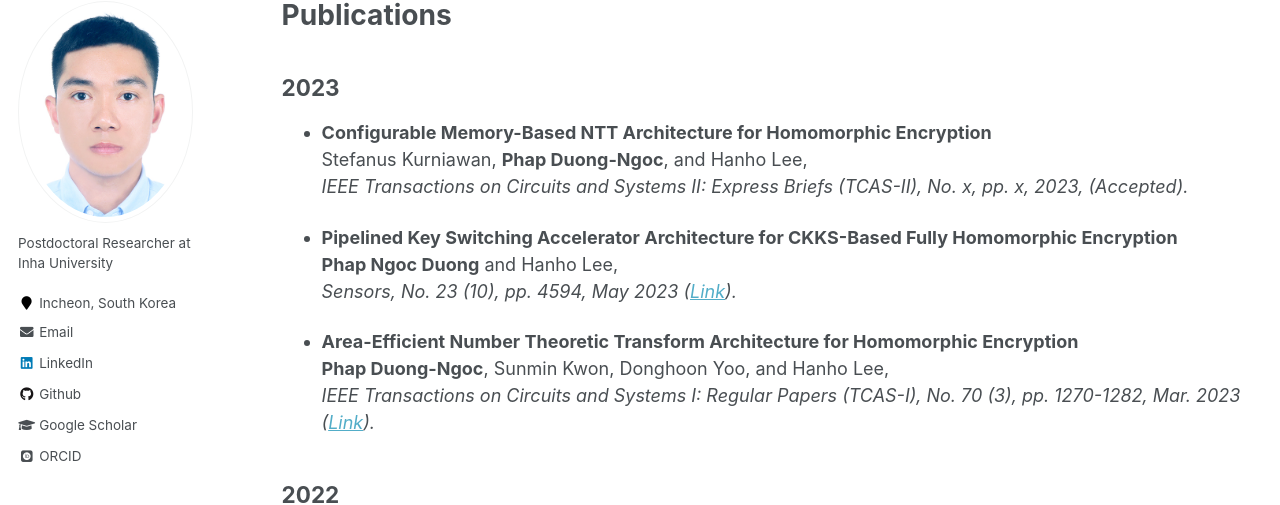
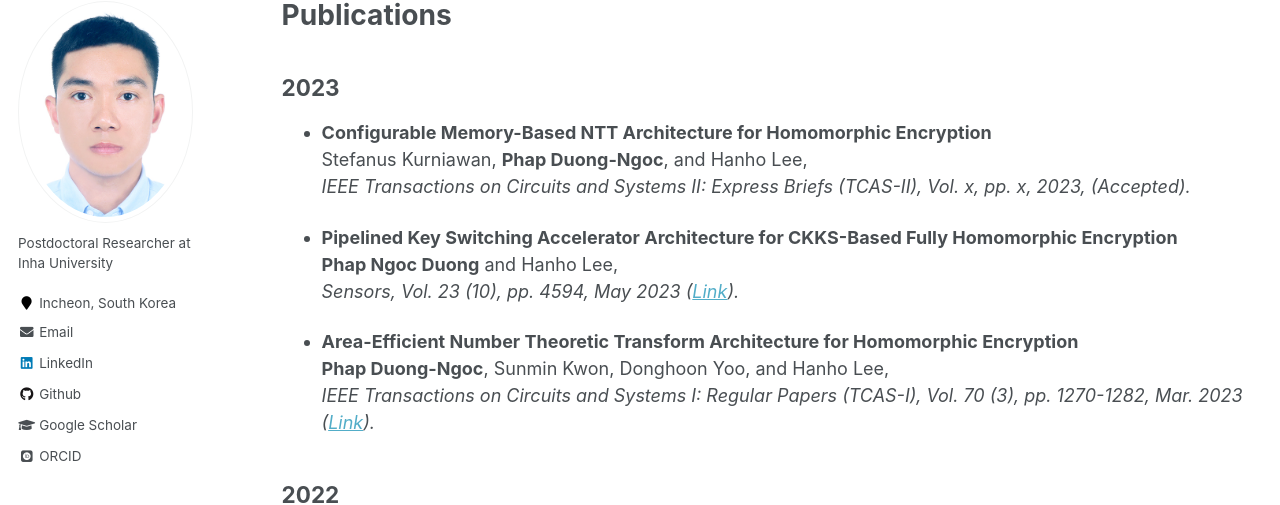
Before and after one commit to phapdn/phapdn.github.io, a Jekyll site: the page built from _pages/publications.md, in a window 1280 px wide and 900 px high. Shown: the part 117-622 px from the top of the window. Built offline with Jekyll 4.4.1, drawn with Linux system fonts in a browser that asks for light colours; some web fonts are replaced.

Commit message:
Update publications.md

```diff
--- a/_pages/publications.md
+++ b/_pages/publications.md
@@ -9,15 +9,15 @@ author_profile: true
 
 * **Configurable Memory-Based NTT Architecture for Homomorphic Encryption**
   Stefanus Kurniawan, **Phap Duong-Ngoc**, and Hanho Lee,
-  *IEEE Transactions on Circuits and Systems II: Express Briefs (TCAS-II), No. x, pp. x, 2023, (Accepted).*
+  *IEEE Transactions on Circuits and Systems II: Express Briefs (TCAS-II), Vol. x, pp. x, 2023, (Accepted).*
 
 * **Pipelined Key Switching Accelerator Architecture for CKKS-Based Fully Homomorphic Encryption**
   **Phap Ngoc Duong** and Hanho Lee,
-  *Sensors, No. 23 (10), pp. 4594, May 2023 (<a href="https://www.mdpi.com/1424-8220/23/10/4594">Link</a>).*
+  *Sensors, Vol. 23 (10), pp. 4594, May 2023 (<a href="https://www.mdpi.com/1424-8220/23/10/4594">Link</a>).*
 
 * **Area-Efficient Number Theoretic Transform Architecture for Homomorphic Encryption**
   **Phap Duong-Ngoc**, Sunmin Kwon, Donghoon Yoo, and Hanho Lee,
-  *IEEE Transactions on Circuits and Systems I: Regular Papers (TCAS-I), No. 70 (3), pp. 1270-1282, Mar. 2023 (<a href="https://ieeexplore.ieee.org/document/9976314">Link</a>).*
+  *IEEE Transactions on Circuits and Systems I: Regular Papers (TCAS-I), Vol. 70 (3), pp. 1270-1282, Mar. 2023 (<a href="https://ieeexplore.ieee.org/document/9976314">Link</a>).*
 
 ## 2022
 
```
